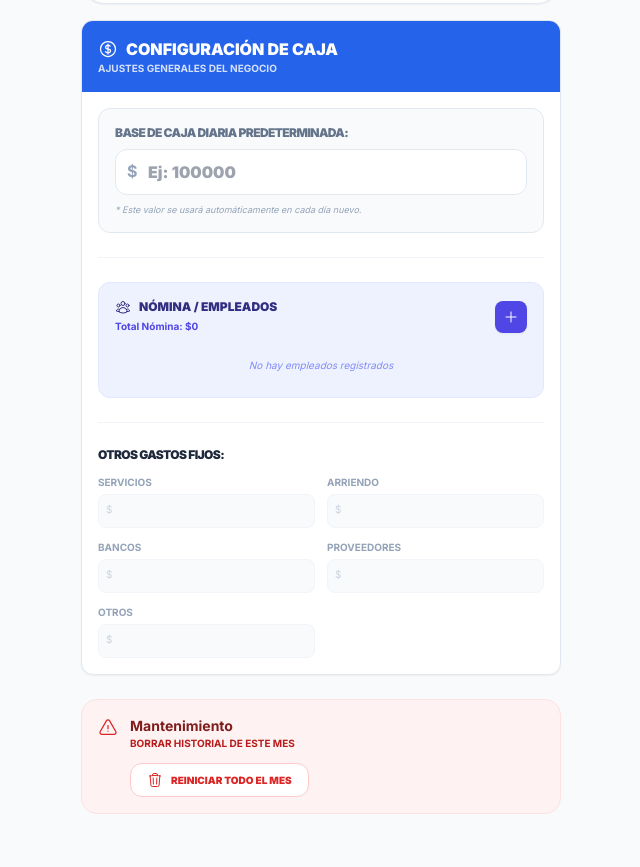
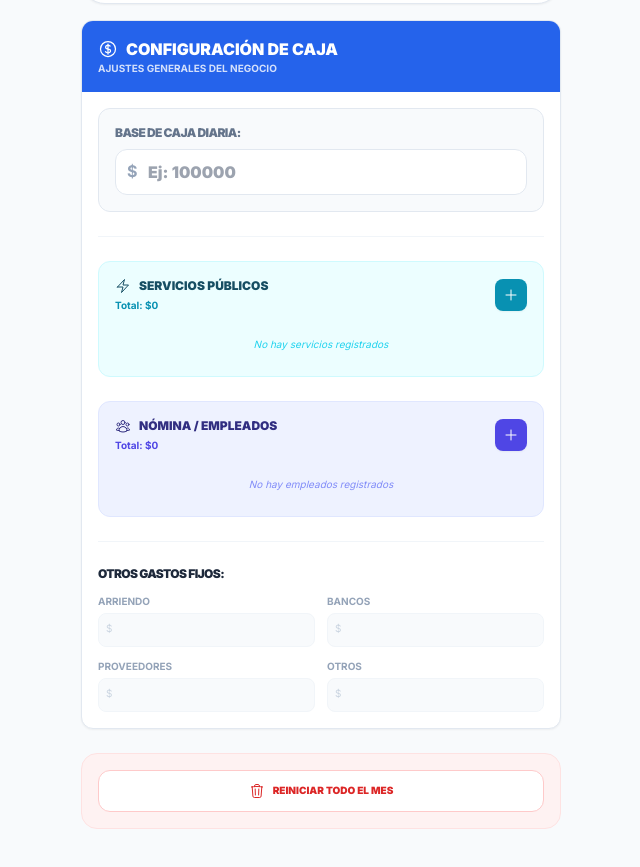
Before and after one commit to christophervillotafreire/districauchos-app, a React (Vite) app: page / in a window 1280 px wide. Shown: the part 1014-1881 px from the top of the page, without its empty margins (319-959 px from the left). Built offline with nearby package versions, Linux system fonts and the light colour scheme.

Commit message:
Add service management to MonthlySummary component
Refactor MonthlySummary component to include service management functionality and improve code clarity.

```diff
--- a/components/MonthlySummary.tsx
+++ b/components/MonthlySummary.tsx
@@ -1,6 +1,6 @@
 import React from 'react';
-import { MonthlyFixedExpenses, Employee } from '../types';
-import { TrashIcon, ExclamationTriangleIcon, CurrencyDollarIcon, UserGroupIcon, PlusIcon } from '@heroicons/react/24/outline';
+import { MonthlyFixedExpenses, Employee, ServiceItem } from '../types';
+import { TrashIcon, ExclamationTriangleIcon, CurrencyDollarIcon, UserGroupIcon, PlusIcon, BoltIcon } from '@heroicons/react/24/outline';
 
 interface MonthlySummaryProps {
   expenses: MonthlyFixedExpenses;
@@ -13,57 +13,11 @@ interface MonthlySummaryProps {
 
 export const MonthlySummary: React.FC<MonthlySummaryProps> = ({ expenses, defaultBase, onChange, onBaseChange, dayCount, onReset }) => {
 
-  // Actualizar campos simples (Arriendo, Servicios, etc.)
+  // --- HELPERS ---
   const updateSimpleField = (field: keyof MonthlyFixedExpenses, value: string) => {
-    if (field === 'payroll') return; // La nómina se maneja aparte
+    // Excluimos payroll y utilities que tienen su propia lógica
+    if (field === 'payroll' || field === 'utilities') return;
     onChange({ ...expenses, [field]: parseFloat(value) || 0 });
-  };
-
-  // --- LÓGICA DE EMPLEADOS ---
-
-  const addEmployee = () => {
-    const newEmployee: Employee = {
-      id: Date.now().toString(), // ID temporal simple
-      name: '',
-      paymentQ1: 0,
-      paymentQ2: 0
-    };
-
-    // Aseguramos que payroll sea un array (por si viene null o undefined de versiones viejas)
-    const currentPayroll = Array.isArray(expenses.payroll) ? expenses.payroll : [];
-
-    onChange({
-      ...expenses,
-      payroll: [...currentPayroll, newEmployee]
-    });
-  };
-
-  const updateEmployee = (id: string, field: keyof Employee, value: string | number) => {
-    const currentPayroll = Array.isArray(expenses.payroll) ? expenses.payroll : [];
-
-    const updatedPayroll = currentPayroll.map(emp => {
-      if (emp.id === id) {
-        return { ...emp, [field]: value };
-      }
-      return emp;
-    });
-
-    onChange({ ...expenses, payroll: updatedPayroll });
-  };
-
-  const removeEmployee = (id: string) => {
-    if (window.confirm('¿Eliminar este empleado?')) {
-      const currentPayroll = Array.isArray(expenses.payroll) ? expenses.payroll : [];
-      onChange({
-        ...expenses,
-        payroll: currentPayroll.filter(emp => emp.id !== id)
-      });
-    }
-  };
-
-  const calculateTotalPayroll = () => {
-    if (!Array.isArray(expenses.payroll)) return 0;
-    return expenses.payroll.reduce((total, emp) => total + (Number(emp.paymentQ1) || 0) + (Number(emp.paymentQ2) || 0), 0);
   };
 
   const confirmReset = () => {
@@ -72,9 +26,58 @@ export const MonthlySummary: React.FC<MonthlySummaryProps> = ({ expenses, defaul
     }
   };
 
-  // Campos simples excluyendo 'payroll'
+  // --- LÓGICA DE NÓMINA ---
+  const addEmployee = () => {
+    const newEmployee: Employee = { id: Date.now().toString(), name: '', paymentQ1: 0, paymentQ2: 0 };
+    const currentList = Array.isArray(expenses.payroll) ? expenses.payroll : [];
+    onChange({ ...expenses, payroll: [...currentList, newEmployee] });
+  };
+
+  const updateEmployee = (id: string, field: keyof Employee, value: string | number) => {
+    const currentList = Array.isArray(expenses.payroll) ? expenses.payroll : [];
+    const updated = currentList.map(item => item.id === id ? { ...item, [field]: value } : item);
+    onChange({ ...expenses, payroll: updated });
+  };
+
+  const removeEmployee = (id: string) => {
+    if (window.confirm('¿Eliminar este empleado?')) {
+      const currentList = Array.isArray(expenses.payroll) ? expenses.payroll : [];
+      onChange({ ...expenses, payroll: currentList.filter(item => item.id !== id) });
+    }
+  };
+
+  const calculateTotalPayroll = () => {
+    if (!Array.isArray(expenses.payroll)) return 0;
+    return expenses.payroll.reduce((acc, emp) => acc + (Number(emp.paymentQ1)||0) + (Number(emp.paymentQ2)||0), 0);
+  };
+
+  // --- LÓGICA DE SERVICIOS PÚBLICOS (NUEVO) ---
+  const addService = () => {
+    const newService: ServiceItem = { id: Date.now().toString(), name: '', amount: 0 };
+    const currentList = Array.isArray(expenses.utilities) ? expenses.utilities : [];
+    onChange({ ...expenses, utilities: [...currentList, newService] });
+  };
+
+  const updateService = (id: string, field: keyof ServiceItem, value: string | number) => {
+    const currentList = Array.isArray(expenses.utilities) ? expenses.utilities : [];
+    const updated = currentList.map(item => item.id === id ? { ...item, [field]: value } : item);
+    onChange({ ...expenses, utilities: updated });
+  };
+
+  const removeService = (id: string) => {
+    if (window.confirm('¿Eliminar este servicio?')) {
+      const currentList = Array.isArray(expenses.utilities) ? expenses.utilities : [];
+      onChange({ ...expenses, utilities: currentList.filter(item => item.id !== id) });
+    }
+  };
+
+  const calculateTotalUtilities = () => {
+    if (!Array.isArray(expenses.utilities)) return 0;
+    return expenses.utilities.reduce((acc, item) => acc + (Number(item.amount) || 0), 0);
+  };
+
+  // Campos restantes simples
   const simpleFields = [
-    { label: 'Servicios', key: 'utilities' },
     { label: 'Arriendo', key: 'rent' },
     { label: 'Bancos', key: 'bankLoans' },
     { label: 'Proveedores', key: 'suppliers' },
@@ -95,7 +98,7 @@ export const MonthlySummary: React.FC<MonthlySummaryProps> = ({ expenses, defaul
         <div className="p-4 space-y-6">
           {/* BASE DE CAJA */}
           <div className="bg-slate-50 p-4 rounded-xl border border-slate-200">
-            <label className="block text-xs font-black text-slate-500 mb-2 uppercase tracking-tighter">Base de Caja Diaria Predeterminada:</label>
+            <label className="block text-xs font-black text-slate-500 mb-2 uppercase tracking-tighter">Base de Caja Diaria:</label>
             <div className="relative">
               <span className="absolute left-3 top-2.5 font-bold text-slate-400">$</span>
               <input
@@ -106,12 +109,64 @@ export const MonthlySummary: React.FC<MonthlySummaryProps> = ({ expenses, defaul
                 placeholder="Ej: 100000"
               />
             </div>
-            <p className="text-[9px] text-slate-400 mt-2 italic">* Este valor se usará automáticamente en cada día nuevo.</p>
           </div>
 
           <div className="border-t border-slate-100 my-4"></div>
 
-          {/* SECCIÓN DE NÓMINA (EMPLEADOS) */}
+          {/* SECCIÓN DE SERVICIOS PÚBLICOS (NUEVO) */}
+          <div className="bg-cyan-50 p-4 rounded-xl border border-cyan-100 space-y-4">
+            <div className="flex justify-between items-center">
+              <div>
+                <h4 className="text-xs font-black text-cyan-900 uppercase flex items-center gap-2">
+                  <BoltIcon className="h-4 w-4" />
+                  Servicios Públicos
+                </h4>
+                <p className="text-[10px] text-cyan-600 font-bold mt-1">
+                  Total: ${calculateTotalUtilities().toLocaleString()}
+                </p>
+              </div>
+              <button onClick={addService} className="bg-cyan-600 text-white p-2 rounded-lg hover:bg-cyan-700 transition-colors shadow-sm">
+                <PlusIcon className="h-4 w-4" />
+              </button>
+            </div>
+
+            <div className="space-y-2">
+              {Array.isArray(expenses.utilities) && expenses.utilities.map((item) => (
+                <div key={item.id} className="bg-white p-2 rounded-lg border border-cyan-100 shadow-sm flex items-center gap-2 group relative">
+                   <div className="flex-1">
+                      <input
+                        type="text"
+                        value={item.name}
+                        onChange={(e) => updateService(item.id, 'name', e.target.value)}
+                        placeholder="Nombre (ej: Luz)"
+                        className="w-full text-[10px] font-bold border-b border-transparent focus:border-cyan-300 outline-none text-slate-700 mb-1"
+                      />
+                      <div className="relative">
+                        <span className="absolute left-0 top-0.5 text-slate-300 text-[10px]">$</span>
+                        <input
+                          type="number"
+                          value={item.amount || ''}
+                          onChange={(e) => updateService(item.id, 'amount', parseFloat(e.target.value) || 0)}
+                          placeholder="0"
+                          className="w-full pl-3 text-xs font-black text-cyan-700 border-none outline-none bg-transparent"
+                        />
+                      </div>
+                   </div>
+                   <button
+                    onClick={() => removeService(item.id)}
+                    className="text-red-300 hover:text-red-500 p-2"
+                  >
+                    <TrashIcon className="h-4 w-4" />
+                  </button>
+                </div>
+              ))}
+              {(!expenses.utilities || expenses.utilities.length === 0) && (
+                <p className="text-center text-[10px] text-cyan-400 py-2 italic">No hay servicios registrados</p>
+              )}
+            </div>
+          </div>
+
+          {/* SECCIÓN DE NÓMINA */}
           <div className="bg-indigo-50 p-4 rounded-xl border border-indigo-100 space-y-4">
             <div className="flex justify-between items-center">
               <div>
@@ -120,13 +175,10 @@ export const MonthlySummary: React.FC<MonthlySummaryProps> = ({ expenses, defaul
                   Nómina / Empleados
                 </h4>
                 <p className="text-[10px] text-indigo-600 font-bold mt-1">
-                  Total Nómina: ${calculateTotalPayroll().toLocaleString()}
+                  Total: ${calculateTotalPayroll().toLocaleString()}
                 </p>
               </div>
-              <button
-                onClick={addEmployee}
-                className="bg-indigo-600 text-white p-2 rounded-lg hover:bg-indigo-700 transition-colors shadow-sm"
-              >
+              <button onClick={addEmployee} className="bg-indigo-600 text-white p-2 rounded-lg hover:bg-indigo-700 transition-colors shadow-sm">
                 <PlusIcon className="h-4 w-4" />
               </button>
             </div>
@@ -136,13 +188,13 @@ export const MonthlySummary: React.FC<MonthlySummaryProps> = ({ expenses, defaul
                 <div key={emp.id} className="bg-white p-3 rounded-lg border border-indigo-100 shadow-sm relative group">
                   <button
                     onClick={() => removeEmployee(emp.id)}
-                    className="absolute -top-2 -right-2 bg-red-100 text-red-600 p-1 rounded-full opacity-0 group-hover:opacity-100 transition-opacity"
+                    className="absolute top-2 right-2 text-red-300 hover:text-red-500"
                   >
                     <TrashIcon className="h-3 w-3" />
                   </button>
 
-                  <div className="mb-2">
-                    <label className="text-[9px] font-bold text-slate-400 uppercase">Nombre Empleado</label>
+                  <div className="mb-2 mr-6">
+                    <label className="text-[9px] font-bold text-slate-400 uppercase">Nombre</label>
                     <input
                       type="text"
                       value={emp.name}
@@ -154,33 +206,26 @@ export const MonthlySummary: React.FC<MonthlySummaryProps> = ({ expenses, defaul
 
                   <div className="grid grid-cols-2 gap-3">
                     <div>
-                      <label className="text-[9px] font-bold text-slate-400 uppercase">Quincena 1</label>
-                      <div className="relative">
-                        <span className="absolute left-0 top-1 text-slate-300 text-xs">$</span>
+                      <label className="text-[9px] font-bold text-slate-400 uppercase">1ra Quincena</label>
                       <input
                         type="number"
                         value={emp.paymentQ1 || ''}
                         onChange={(e) => updateEmployee(emp.id, 'paymentQ1', parseFloat(e.target.value) || 0)}
-                          className="w-full pl-3 py-1 text-xs font-bold border-b border-slate-200 outline-none focus:border-indigo-500 text-slate-700"
+                        className="w-full py-1 text-xs font-bold border-b border-slate-200 outline-none focus:border-indigo-500 text-slate-700"
                       />
                     </div>
-                    </div>
                     <div>
-                      <label className="text-[9px] font-bold text-slate-400 uppercase">Quincena 2</label>
-                      <div className="relative">
-                        <span className="absolute left-0 top-1 text-slate-300 text-xs">$</span>
+                      <label className="text-[9px] font-bold text-slate-400 uppercase">2da Quincena</label>
                       <input
                         type="number"
                         value={emp.paymentQ2 || ''}
                         onChange={(e) => updateEmployee(emp.id, 'paymentQ2', parseFloat(e.target.value) || 0)}
-                          className="w-full pl-3 py-1 text-xs font-bold border-b border-slate-200 outline-none focus:border-indigo-500 text-slate-700"
+                        className="w-full py-1 text-xs font-bold border-b border-slate-200 outline-none focus:border-indigo-500 text-slate-700"
                       />
                     </div>
                   </div>
                 </div>
-                </div>
               ))}
-
               {(!expenses.payroll || expenses.payroll.length === 0) && (
                 <p className="text-center text-[10px] text-indigo-400 py-2 italic">No hay empleados registrados</p>
               )}
@@ -213,18 +258,11 @@ export const MonthlySummary: React.FC<MonthlySummaryProps> = ({ expenses, defaul
       </div>
 
       <div className="bg-red-50 rounded-2xl border border-red-100 p-4">
-        <div className="flex items-start gap-3">
-          <ExclamationTriangleIcon className="h-5 w-5 text-red-600 mt-0.5" />
-          <div className="flex-1">
-            <h4 className="text-sm font-bold text-red-900">Mantenimiento</h4>
-            <p className="text-[10px] text-red-700 mb-3 uppercase font-bold">Borrar historial de este mes</p>
-            <button onClick={confirmReset} className="flex items-center gap-2 bg-white border border-red-200 text-red-600 px-4 py-2 rounded-xl text-[10px] font-black hover:bg-red-600 hover:text-white transition-all">
+        <button onClick={confirmReset} className="w-full flex justify-center items-center gap-2 bg-white border border-red-200 text-red-600 px-4 py-3 rounded-xl text-[10px] font-black hover:bg-red-600 hover:text-white transition-all">
           <TrashIcon className="h-4 w-4" />
           REINICIAR TODO EL MES
         </button>
       </div>
     </div>
-      </div>
-    </div>
   );
 };
```
Lines whose indentation alone changed are shown as unchanged.
